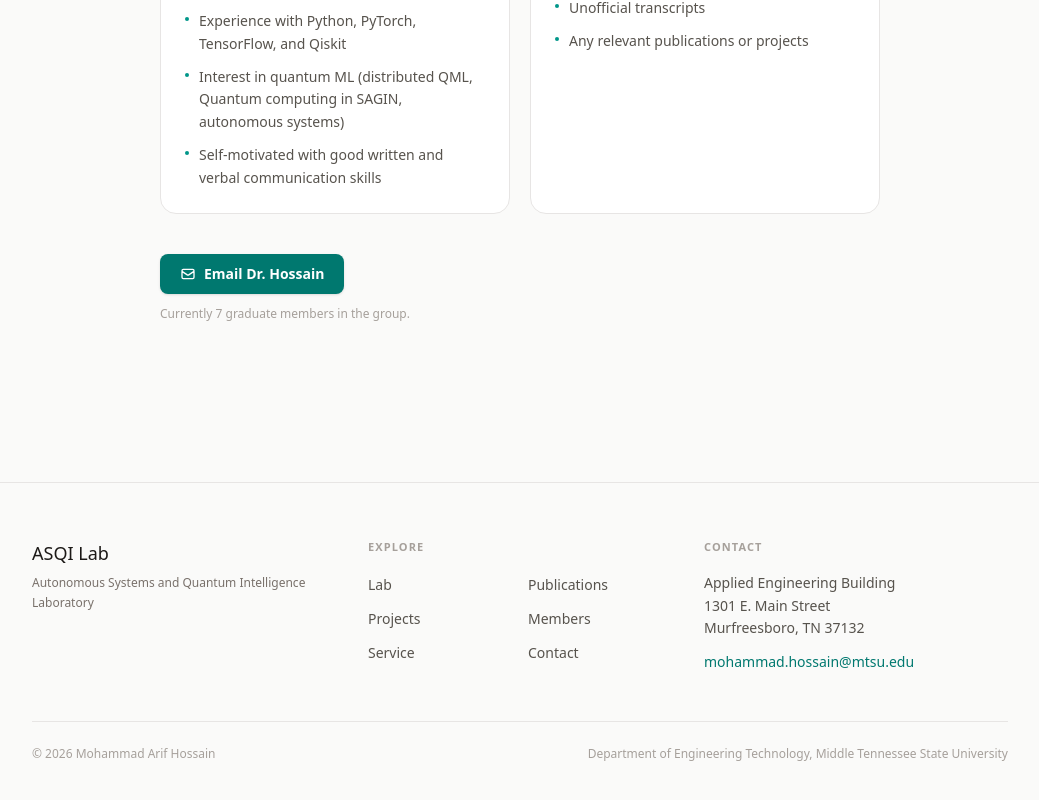
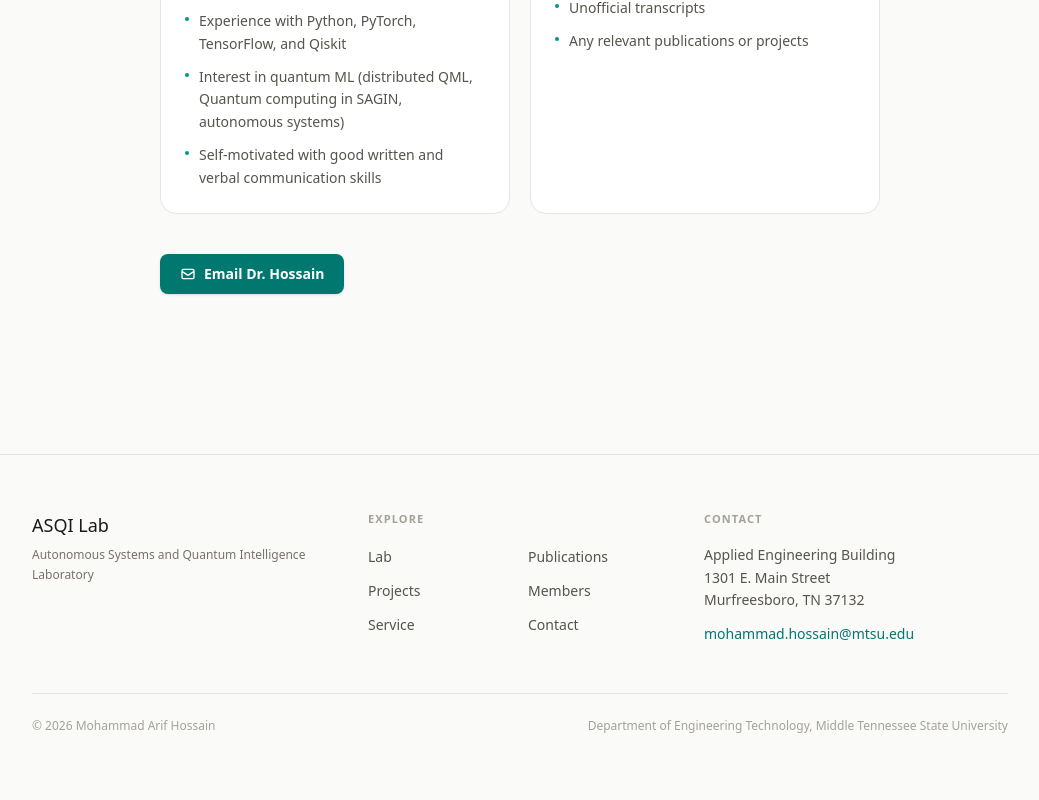
Before and after one commit to MA-Hossain/MA-Hossain.github.io, a Next.js app: page /members in a window 1280 px wide. Shown: the part 2478-3278 px from the top of the page, without its empty margins (120-1159 px from the left). Built offline with nearby package versions, Linux system fonts and the light colour scheme; no server answers.

Commit message:
Drop the member count under the contact button

```diff
--- a/lib/data.tsx
+++ b/lib/data.tsx
@@ -167,8 +167,6 @@ export const memberGroups: {
 export const membersByRole = (role: MemberRole) =>
   labMembers.filter((m) => m.role === role);
 
-export const students = labMembers.filter((m) => m.role !== "pi");
-
 const honorifics = ["dr.", "dr", "md", "md.", "most.", "most", "mr.", "mrs.", "ms."];
 
 export function initials(name: string): string {
--- a/pages/members.tsx
+++ b/pages/members.tsx
@@ -3,7 +3,7 @@ import Layout from "../components/Layout";
 import SEO from "../components/SEO";
 import TeamRoster from "../components/TeamRoster";
 import { SITE_URL, PERSON } from "../lib/seo";
-import { labMembers, students } from "../lib/data";
+import { labMembers } from "../lib/data";
 
 const requirements = [
   "Strong background in machine learning and quantum computing, autonomous systems, or next-generation networking",
@@ -139,9 +139,6 @@ export default function Members() {
             </svg>
             Email Dr. Hossain
           </a>
-          <p className="mt-3 text-xs text-stone-400 dark:text-stone-500">
-            Currently {students.length} graduate {students.length === 1 ? "member" : "members"} in the group.
-          </p>
         </div>
       </section>
     </Layout>
```
